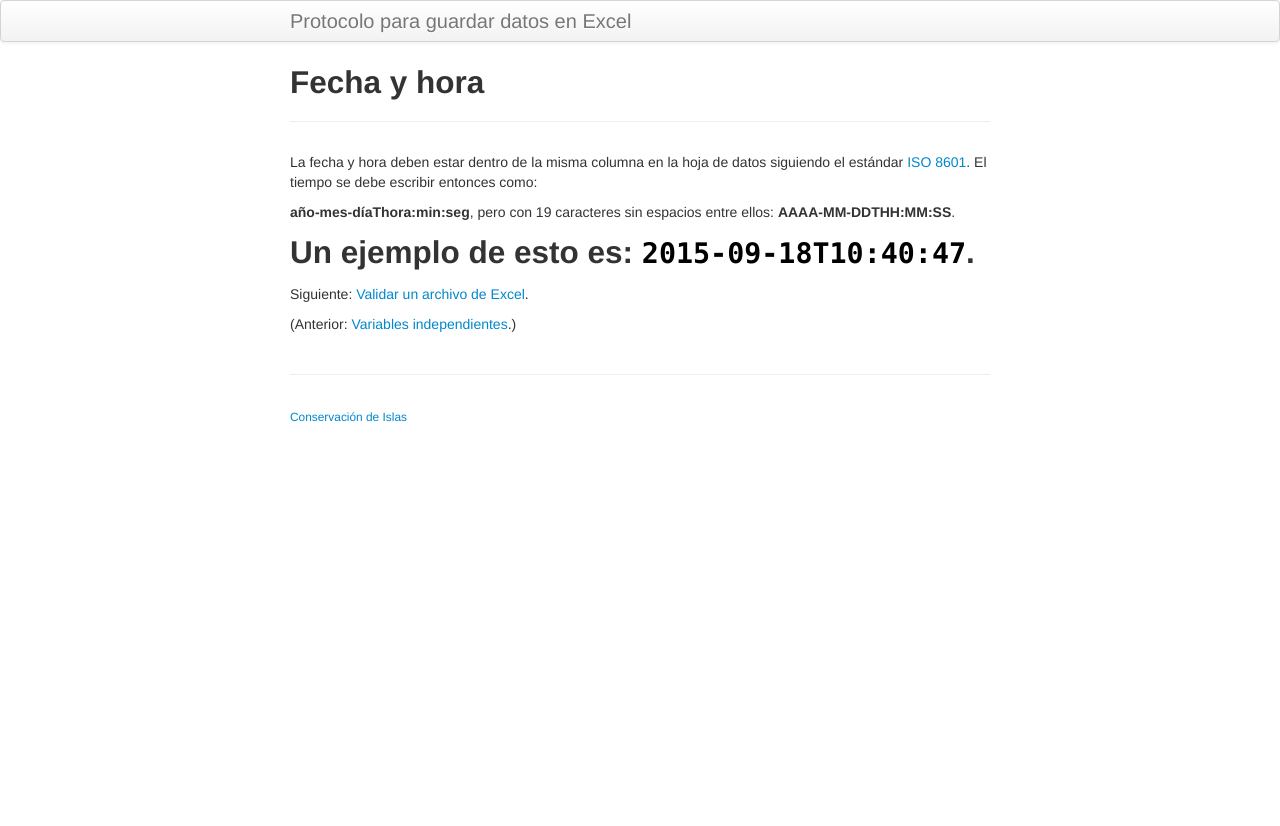
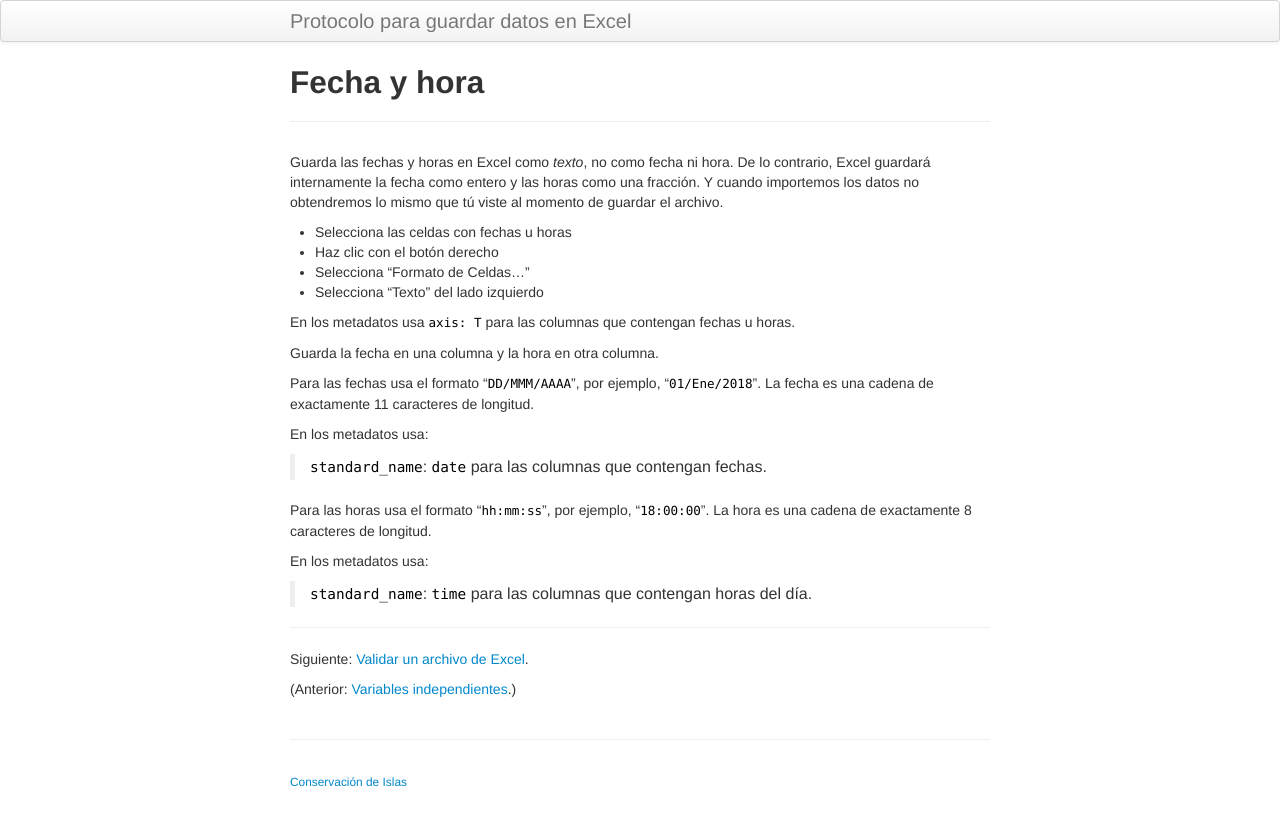
Before and after one commit to MaritzaB/datos_en_excel, a Jekyll site: the page built from pages/tiempo.md, in a window 1280 px wide. Shown: the top 826 px of the page. Built offline with Jekyll 4.4.1, drawn with Linux system fonts in a browser that asks for light colours.

Commit message:
Usa el nuevo formato de fecha y hora

```diff
--- a/pages/tiempo.md
+++ b/pages/tiempo.md
@@ -4,12 +4,29 @@ title: Fecha y hora
 description: Formato para guardar fechas y horas
 ---
 
-La fecha y hora deben estar dentro de la misma columna en la hoja de datos siguiendo el estándar [ISO 8601](https://en.wikipedia.org/wiki/ISO_8601#Combined_date_and_time_representations).
-El tiempo se debe escribir entonces como:
+Guarda las fechas y horas en Excel como _texto_, no como fecha ni hora. De lo contrario, Excel guardará internamente la fecha como entero y las horas como una fracción. Y cuando importemos los datos no obtendremos lo mismo que tú viste al momento de guardar el archivo.
 
-**año-mes-díaThora:min:seg**, pero con 19 caracteres sin espacios entre ellos: **AAAA-MM-DDTHH:MM:SS**.
+- Selecciona las celdas con fechas u horas
+- Haz clic con el botón derecho
+- Selecciona "Formato de Celdas..."
+- Selecciona "Texto" del lado izquierdo
 
-Un ejemplo de esto es: `2015-09-18T10:40:47`.
+En los metadatos usa `axis: T` para las columnas que contengan fechas u horas.
+
+Guarda la fecha en una columna y la hora en otra columna.
+
+Para las fechas usa el formato "`DD/MMM/AAAA`", por ejemplo, "`01/Ene/2018`". La fecha es una cadena de exactamente 11 caracteres de longitud.
+
+En los metadatos usa:
+> `standard_name`: `date`
+para las columnas que contengan fechas.
+
+Para las horas usa el formato "`hh:mm:ss`", por ejemplo, "`18:00:00`". La hora es una cadena de exactamente 8 caracteres de longitud.
+
+En los metadatos usa:
+> `standard_name`: `time`
+para las columnas que contengan horas del día.
+
 ---
 
 Siguiente: [Validar un archivo de Excel](validacion.html).
```
